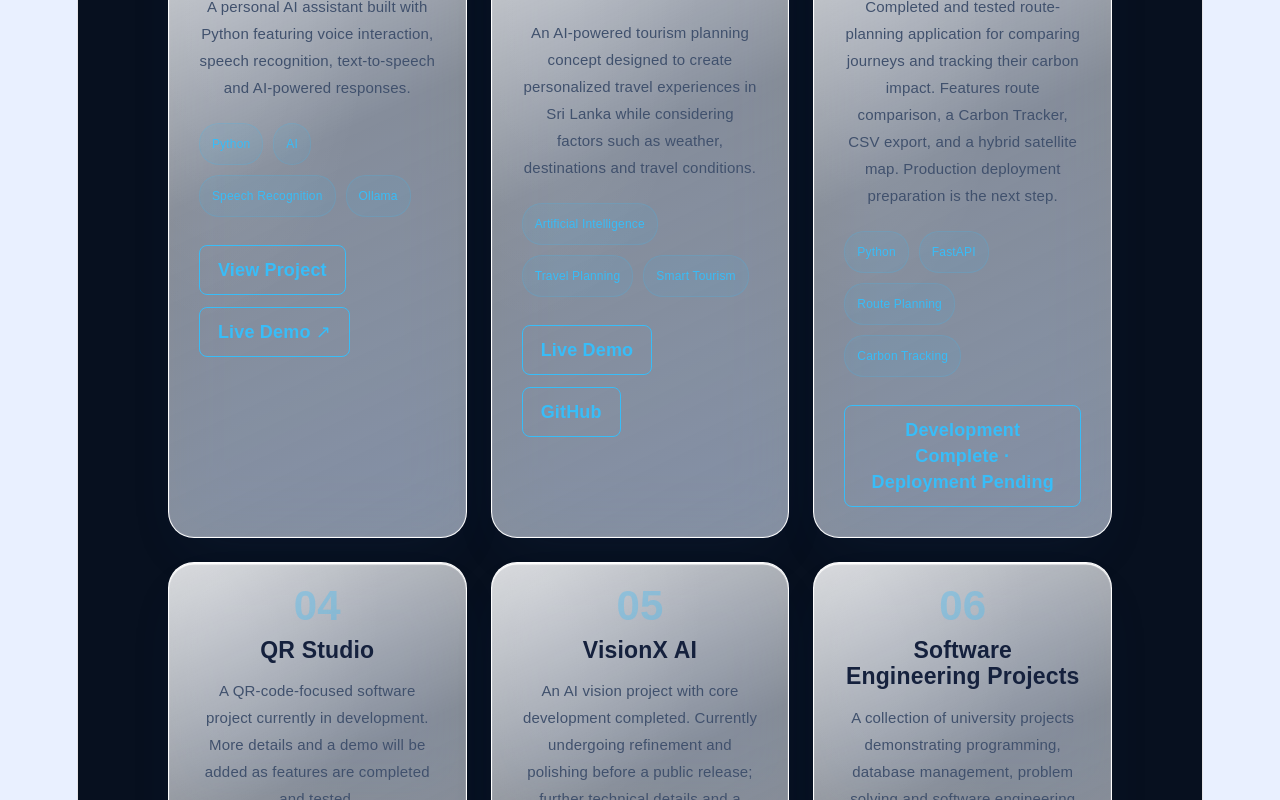
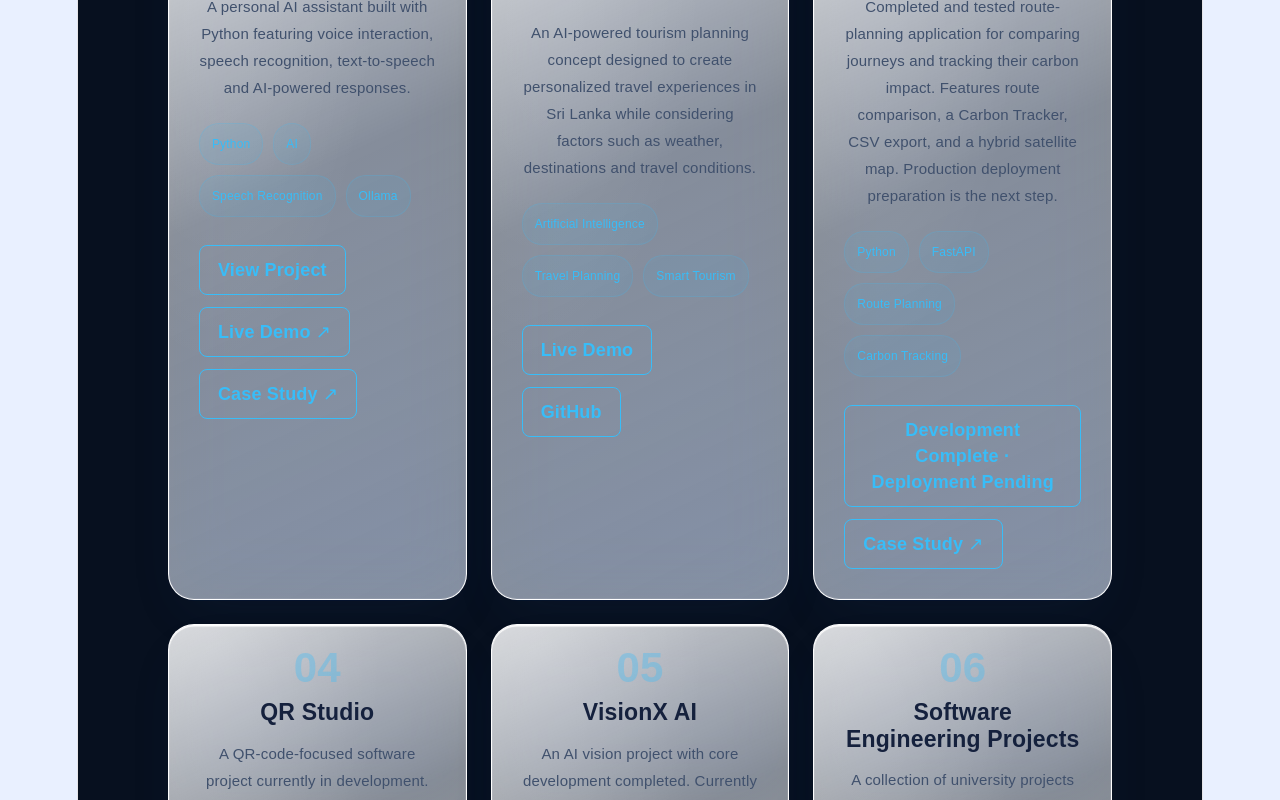
Before and after one commit to dionstacey03-dev/Dion-Portfolio-, a React (Vite) app: page / in a window 1280 px wide. Shown: the part 5353-6153 px from the top of the page. Built offline with nearby package versions, Linux system fonts and the light colour scheme.

Commit message:
Link flagship project cards to detailed case studies

```diff
--- a/src/App.jsx
+++ b/src/App.jsx
@@ -375,6 +375,7 @@ function App() {
                 View Project
               </a>
               <a href="/jarvis-demo" className="projectButton">Live Demo ↗</a>
+              <a href="/projects/jarvis" className="projectButton">Case Study ↗</a>
             </div>
           </div>
 
@@ -432,6 +433,7 @@ function App() {
             </div>
             <div className="projectLinks">
               <span className="projectButton" aria-label="Development complete; deployment pending">Development Complete · Deployment Pending</span>
+              <a href="/projects/greenroute" className="projectButton">Case Study ↗</a>
             </div>
           </div>
 
```
